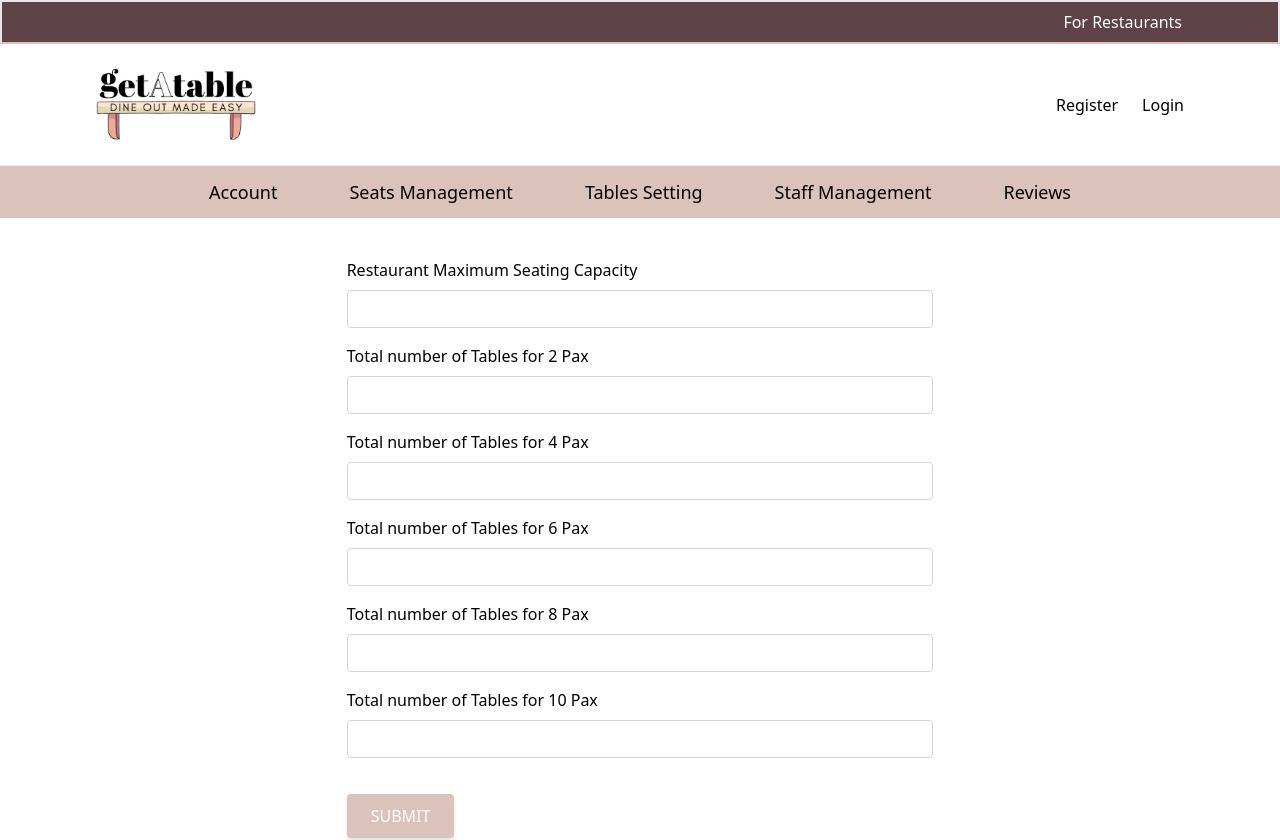
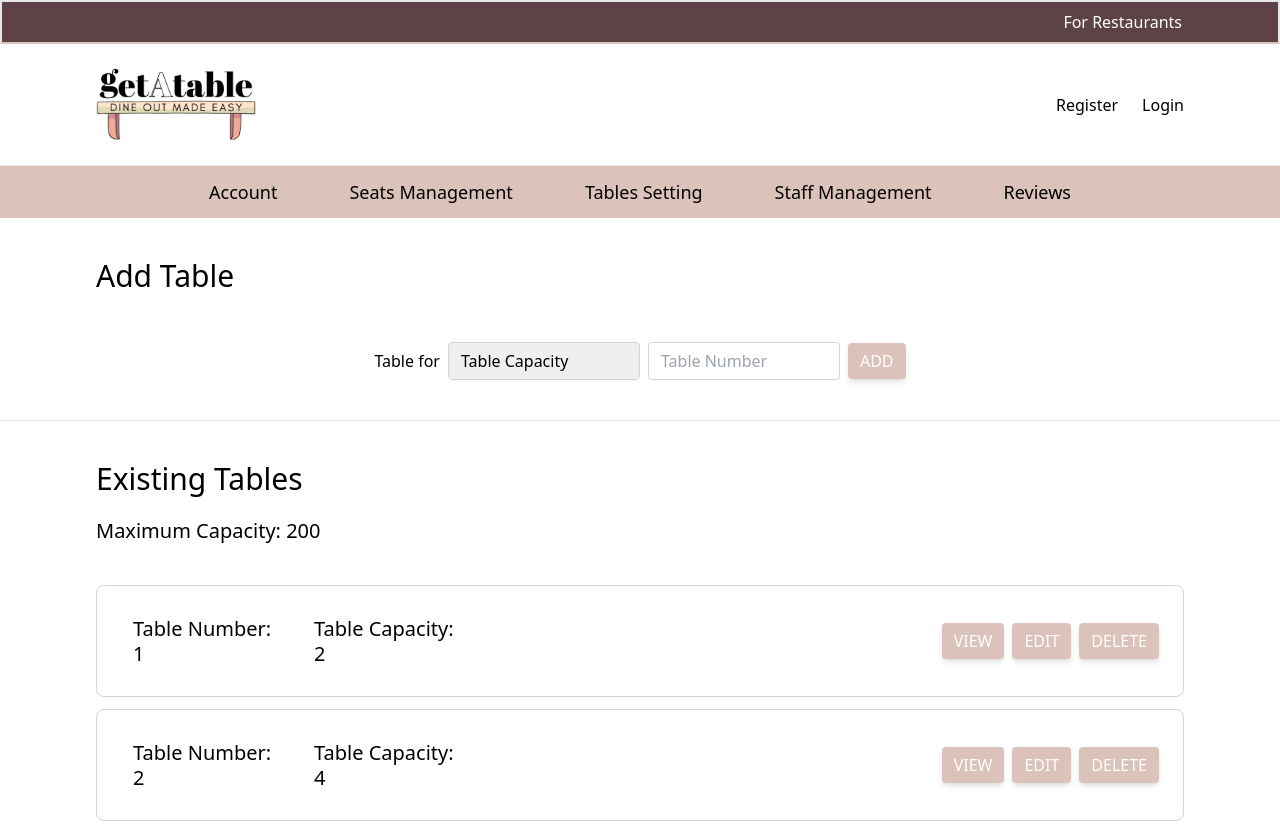
Before and after one commit to girafffz/getAtable, a React (Create React App) app: page /restaurants/1/tables-setting in a window 1280 px wide. Shown: the top 840 px of the page. Built offline with nearby package versions, Linux system fonts and the light colour scheme; what tw-elements would draw is missing.

Commit message:
Update RestaurantTablesSetting.jsx

```diff
--- a/src/pages/restaurants/RestaurantTablesSetting.jsx
+++ b/src/pages/restaurants/RestaurantTablesSetting.jsx
@@ -16,88 +16,112 @@ const RestaurantTablesSetting = () => {
 
   const onError = (errors) => console.log(errors);
   return (
-    <div className="flex container mx-auto mt-10 px-24 md:px-60 md:w-5/6">
+    <>
+      <div className="container mx-auto mt-10 px-24 md:flex">
+        <h1 className="text-3xl">Add Table</h1>
+      </div>
+      <div className="container justify-evenly mx-auto mt-10 px-24 mb-10 md:flex">
         <form onSubmit={handleSubmit(onSubmit, onError)}>
-        {/* ---- SEATING CAPACITY ---- */}
-        <div className="form-group">
-          <label htmlFor="max_capacity" className="form-label">
-            Restaurant Maximum Seating Capacity
-          </label>
+          <div className="form-group space-y-2 md:space-x-2 md:2/3">
+            <label htmlFor="table_capacity">Table for</label>
+            <select
+              id="table-capacity"
+              className="form-select w-full appearance-none px-3 py-1.5 bg-clip-padding bg-no-repeat border border-solid border-gray-300 rounded transition ease-in-out focus:border-darkBrown md:w-48"
+              {...register("table-capacity", {
+                required: {
+                  value: true,
+                  message: "Table capacity is required",
+                },
+              })}
+            >
+              <option value="" className="appearance-none">
+                Table Capacity
+              </option>
+              <option value="2">2 pax</option>
+              <option value="4">4 pax</option>
+              <option value="6">6 pax</option>
+              <option value="8">8 pax</option>
+              <option value="10">10 pax</option>
+            </select>
             <input
               type="text"
               name=""
-            id="max_capacity"
-            className="form-control w-full mt-2 mb-4 px-3 py-1.5 text-base font-normal border border-solid border-gray-300 rounded focus:ring-darkBrown"
-            {...register("max_capacity", {
+              id="table-num"
+              placeholder="Table Number"
+              className="form-control w-full px-3 py-1.5 border border-solid border-gray-300 rounded focus:ring-darkBrown md:w-48"
+              {...register("table-num", {
                 required: {
                   value: true,
-                message:
-                  "Please enter maximum seating capacity of the restaurant",
+                  message: "Table number is required",
                 },
               })}
             />
-          {errors.max_capacity && (
-            <p className=" text-red-600 mb-4">{errors.max_capacity.message}</p>
-          )}
-          <label htmlFor="table_for_2" className="form-label">
-            Total number of Tables for 2 Pax
-          </label>
-          <input
-            type="text"
-            name=""
-            id="table_for_2"
-            className="form-control w-full mt-2 mb-4 px-3 py-1.5 text-base font-normal border border-solid border-gray-300 rounded focus:ring-darkBrown"
-            {...register("table_for_2")}
-          />
-          <label htmlFor="table_for_4" className="form-label">
-            Total number of Tables for 4 Pax
-          </label>
-          <input
-            type="text"
-            name=""
-            id="table_for_4"
-            className="form-control w-full mt-2 mb-4 px-3 py-1.5 text-base font-normal border border-solid border-gray-300 rounded focus:ring-darkBrown"
-            {...register("table_for_4")}
-          />
-          <label htmlFor="table_for_6" className="form-label">
-            Total number of Tables for 6 Pax
-          </label>
-          <input
-            type="text"
-            name=""
-            id="table_for_6"
-            className="form-control w-full mt-2 mb-4 px-3 py-1.5 text-base font-normal border border-solid border-gray-300 rounded focus:ring-darkBrown"
-            {...register("table_for_6")}
-          />
-          <label htmlFor="table_for_8" className="form-label">
-            Total number of Tables for 8 Pax
-          </label>
-          <input
-            type="text"
-            name=""
-            id="table_for_8"
-            className="form-control w-full mt-2 mb-4 px-3 py-1.5 text-base font-normal border border-solid border-gray-300 rounded focus:ring-darkBrown"
-            {...register("table_for_8")}
-          />
-          <label htmlFor="table_for_10" className="form-label">
-            Total number of Tables for 10 Pax
-          </label>
-          <input
-            type="text"
-            name=""
-            id="table_for_10"
-            className="form-control w-full mt-2 mb-4 px-3 py-1.5 text-base font-normal border border-solid border-gray-300 rounded focus:ring-darkBrown"
-            {...register("table_for_10")}
-          />
-        </div>
             <button
               type="submit"
-          className="mt-5 mb-16 px-6 py-2.5 bg-lightBrown text-white font-medium text-md uppercase rounded shadow-md hover:bg-darkBrown transition duration-150"
+              className="mt-10 mb-10 px-3 py-1.5 bg-lightBrown text-white font-medium text-md uppercase rounded shadow-md hover:bg-darkBrown transition duration-150"
             >
-          Submit
+              Add
             </button>
+          </div>
         </form>
       </div>
+      <hr></hr>
+      <div className="container mx-auto mt-10 px-24 md:flex">
+        <h1 className="text-3xl">Existing Tables</h1>
+      </div>
+      <div className="container mx-auto mt-5 px-24 md:flex">
+        <h3 className="text-xl">Maximum Capacity: 200</h3>
+      </div>
+      <div className="container mx-auto mt-10 px-24">
+        {/* ---- Table Card ---- */}
+        <div key="id1">
+          <div className=" items-center mb-3 p-6 rounded-lg border border-gray-300 bg-white w-full md:flex">
+            <div className="mt-2 md:flex md:w-2/3 md:space-x-2 md:mt-0">
+              <h5 className="text-xl leading-tight font-medium md:px-3 md:w-1/4 py-1.5">
+                Table Number: 1
+              </h5>
+              <h5 className="text-xl leading-tight font-medium md:px-3 md:w-1/4 py-1.5">
+                Table Capacity: 2
+              </h5>
+            </div>
+            <div className="space-x-2 mt-2 md:flex md:w-1/3 md:justify-end md:mt-0">
+              <button className="px-3 py-1.5 bg-lightBrown text-white font-medium text-md uppercase rounded shadow-md hover:bg-darkBrown transition duration-150">
+                View
+              </button>
+              <button className="px-3 py-1.5 bg-lightBrown text-white font-medium text-md uppercase rounded shadow-md hover:bg-darkBrown transition duration-150">
+                Edit
+              </button>
+              <button className="px-3 py-1.5 bg-lightBrown text-white font-medium text-md uppercase rounded shadow-md hover:bg-darkBrown transition duration-150">
+                Delete
+              </button>
+            </div>
+          </div>
+        </div>
+        <div key="id2">
+          <div className=" items-center mb-3 p-6 rounded-lg border border-gray-300 bg-white w-full md:flex">
+            <div className="mt-2 md:flex md:w-2/3 md:space-x-2 md:mt-0">
+              <h5 className="text-xl leading-tight font-medium md:px-3 md:w-1/4 py-1.5">
+                Table Number: 2
+              </h5>
+              <h5 className="text-xl leading-tight font-medium md:px-3 md:w-1/4 py-1.5">
+                Table Capacity: 4
+              </h5>
+            </div>
+            <div className="space-x-2 mt-2 md:flex md:w-1/3 md:justify-end md:mt-0">
+              <button className="px-3 py-1.5 bg-lightBrown text-white font-medium text-md uppercase rounded shadow-md hover:bg-darkBrown transition duration-150">
+                View
+              </button>
+              <button className="px-3 py-1.5 bg-lightBrown text-white font-medium text-md uppercase rounded shadow-md hover:bg-darkBrown transition duration-150">
+                Edit
+              </button>
+              <button className="px-3 py-1.5 bg-lightBrown text-white font-medium text-md uppercase rounded shadow-md hover:bg-darkBrown transition duration-150">
+                Delete
+              </button>
+            </div>
+          </div>
+        </div>
+      </div>
+    </>
   );
 };
 
```
Lines whose indentation alone changed are shown as unchanged.
